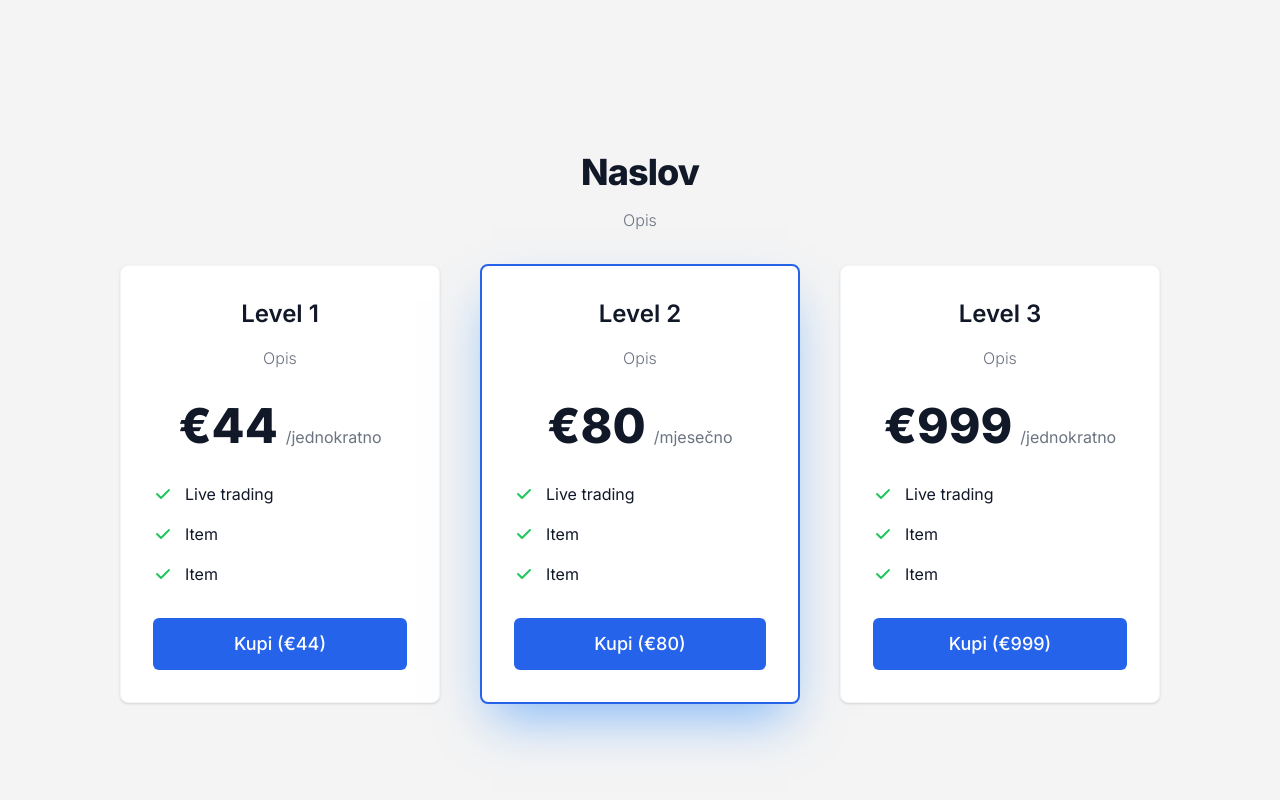
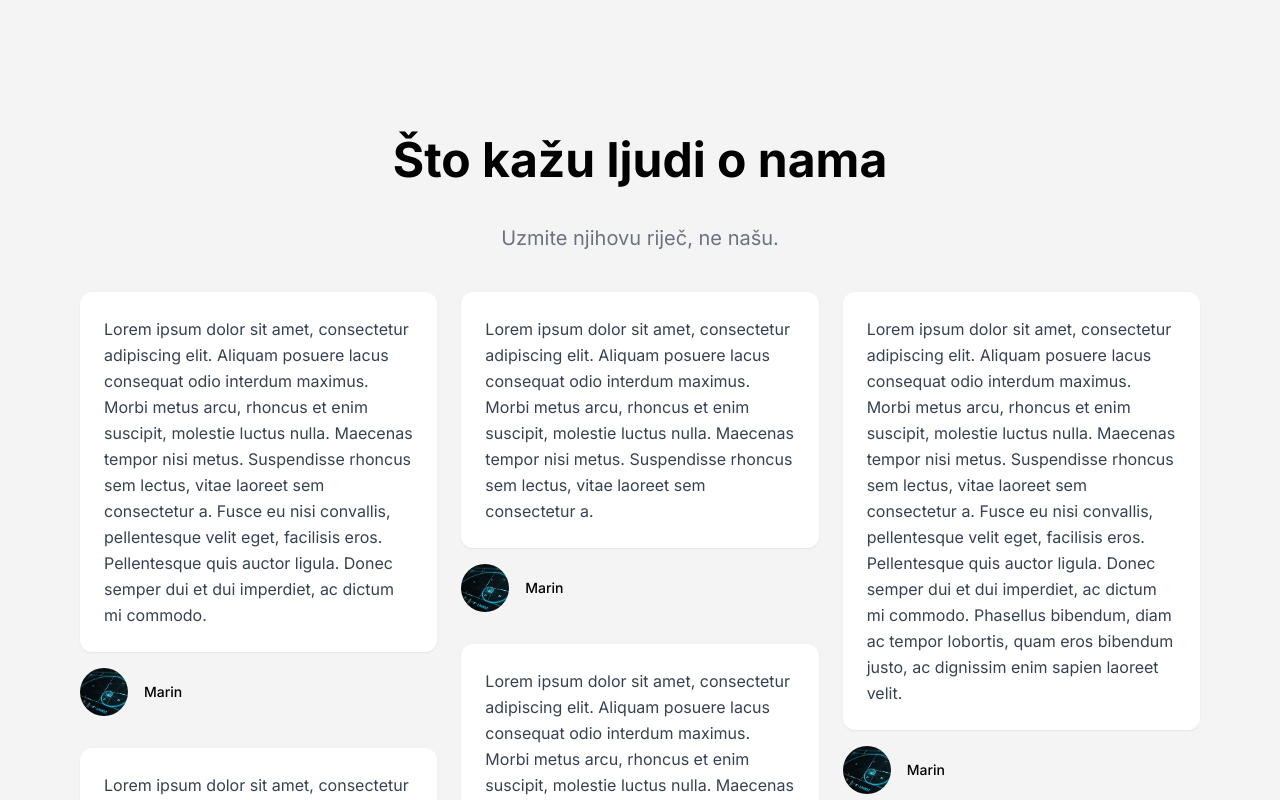
Before and after one commit to faustatwork/mad-science-website, a Next.js app: page / in a window 1280 px wide. Shown: the part 680-1480 px from the top of the page. Built offline with nearby package versions, Linux system fonts and the light colour scheme.

Commit message:
feat(testimonial): add testimonials

```diff
--- /dev/null
+++ b/components/Testimonial.tsx
@@ -0,0 +1,52 @@
+import Image from "next/image";
+
+interface TestimonialItems {
+  user: string;
+  avatar: string;
+  message: string;
+}
+
+interface TestimonialProps {
+  content: TestimonialItems[];
+}
+
+const Testimonial = ({ content }: TestimonialProps) => {
+  return (
+    <>
+      <div className="mx-auto max-w-7xl">
+        <div className="columns-3 gap-6 [column-fill:_balance] lg:gap-8 md:columns-2 sm:columns-1">
+          {content.map((item, index) => {
+            return (
+              <>
+                <div className="mb-8 break-inside-avoid" key={index}>
+                  <blockquote className="rounded-xl bg-white p-6 shadow shadow-black/5 dark:bg-gray-800 dark:shadow-white/5">
+                    <p className="leading-relaxed text-gray-700 dark:text-gray-200">
+                      {item.message}
+                    </p>
+                  </blockquote>
+
+                  <div className="mt-4 flex items-center gap-4">
+                    <Image
+                      alt="testimonial user avatar"
+                      src={item.avatar}
+                      width={240}
+                      height={240}
+                      quality={100}
+                      className="h-12 w-12 rounded-full object-cover"
+                    />
+
+                    <div className="text-sm text-black dark:text-white">
+                      <p className="font-medium">{item.user}</p>
+                    </div>
+                  </div>
+                </div>
+              </>
+            );
+          })}
+        </div>
+      </div>
+    </>
+  );
+};
+
+export default Testimonial;
--- a/pages/index.tsx
+++ b/pages/index.tsx
@@ -4,6 +4,7 @@ import Footer from "../components/Footer";
 import Navbar from "../components/Navbar";
 import Tier from "../components/Tier";
 import Disclosure from "../components/Disclosure";
+import Testimonial from "../components/Testimonial";
 
 const Index: NextPage = () => {
   return (
@@ -22,7 +23,7 @@ const Index: NextPage = () => {
       </Head>
       <Navbar />
       <header>
-        <div className="flex h-screen w-full flex-col items-start justify-center gap-10 px-40 text-start sm:px-10">
+        <div className="mb-4 flex h-screen w-full flex-col items-start justify-center gap-10 px-40 text-start sm:px-10">
           <h1 className="text-[6rem] font-bold text-[#80EAEA] sm:text-4xl">
             Mad Science
           </h1>
@@ -32,6 +33,51 @@ const Index: NextPage = () => {
         </div>
       </header>
       <main className="flex flex-col items-center justify-center gap-20 px-20">
+        <section
+          id="recenzije"
+          className="flex flex-col items-center justify-center gap-10"
+        >
+          <p className="text-center text-5xl font-bold text-black dark:text-white md:text-3xl">
+            Što kažu ljudi o nama
+          </p>
+          <p className="text-center text-xl text-gray-500 dark:text-gray-400">
+            Uzmite njihovu riječ, ne našu.
+          </p>
+          <Testimonial
+            content={[
+              {
+                user: "Marin",
+                message:
+                  "Lorem ipsum dolor sit amet, consectetur adipiscing elit. Aliquam posuere lacus consequat odio interdum maximus. Morbi metus arcu, rhoncus et enim suscipit, molestie luctus nulla. Maecenas tempor nisi metus. Suspendisse rhoncus sem lectus, vitae laoreet sem consectetur a. Fusce eu nisi convallis, pellentesque velit eget, facilisis eros. Pellentesque quis auctor ligula. Donec semper dui et dui imperdiet, ac dictum mi commodo.",
+                avatar: "/images/image.webp",
+              },
+              {
+                user: "Marin",
+                message:
+                  "Lorem ipsum dolor sit amet, consectetur adipiscing elit. Aliquam posuere lacus consequat odio interdum maximus. Morbi metus arcu, rhoncus et enim suscipit, molestie luctus nulla. Maecenas tempor nisi metus. Suspendisse rhoncus sem lectus, vitae laoreet sem consectetur a. Fusce eu nisi convallis, pellentesque velit eget, facilisis eros. Pellentesque quis auctor ligula. Donec semper dui et dui imperdiet, ac dictum mi commodo. Phasellus bibendum, diam ac tempor lobortis, quam eros bibendum justo, ac dignissim enim sapien laoreet velit.",
+                avatar: "/images/image.webp",
+              },
+              {
+                user: "Marin",
+                message:
+                  "Lorem ipsum dolor sit amet, consectetur adipiscing elit. Aliquam posuere lacus consequat odio interdum maximus. Morbi metus arcu, rhoncus et enim suscipit, molestie luctus nulla. Maecenas tempor nisi metus. Suspendisse rhoncus sem lectus, vitae laoreet sem consectetur a.",
+                avatar: "/images/image.webp",
+              },
+              {
+                user: "Marin",
+                message:
+                  "Lorem ipsum dolor sit amet, consectetur adipiscing elit. Aliquam posuere lacus consequat odio interdum maximus. Morbi metus arcu, rhoncus et enim suscipit, molestie luctus nulla. Maecenas tempor nisi metus. Suspendisse rhoncus sem lectus, vitae laoreet sem consectetur a. Fusce eu nisi convallis, pellentesque velit eget, facilisis eros. Pellentesque quis auctor ligula. Donec semper dui et dui imperdiet, ac dictum mi commodo. Phasellus bibendum, diam ac tempor lobortis, quam eros bibendum justo, ac dignissim enim sapien laoreet velit.",
+                avatar: "/images/image.webp",
+              },
+              {
+                user: "Marin",
+                message:
+                  "Lorem ipsum dolor sit amet, consectetur adipiscing elit. Aliquam posuere lacus consequat odio interdum maximus. Morbi metus arcu, rhoncus et enim suscipit, molestie luctus nulla. Maecenas tempor nisi metus. Suspendisse rhoncus sem lectus, vitae laoreet sem consectetur a. Fusce eu nisi convallis, pellentesque velit eget, facilisis eros. Pellentesque quis auctor ligula. Donec semper dui et dui imperdiet, ac dictum mi commodo. Phasellus bibendum, diam ac tempor lobortis, quam eros bibendum justo, ac dignissim enim sapien laoreet velit.",
+                avatar: "/images/image.webp",
+              },
+            ]}
+          />
+        </section>
         <section id="kupi">
           <Tier
             items={[
```
